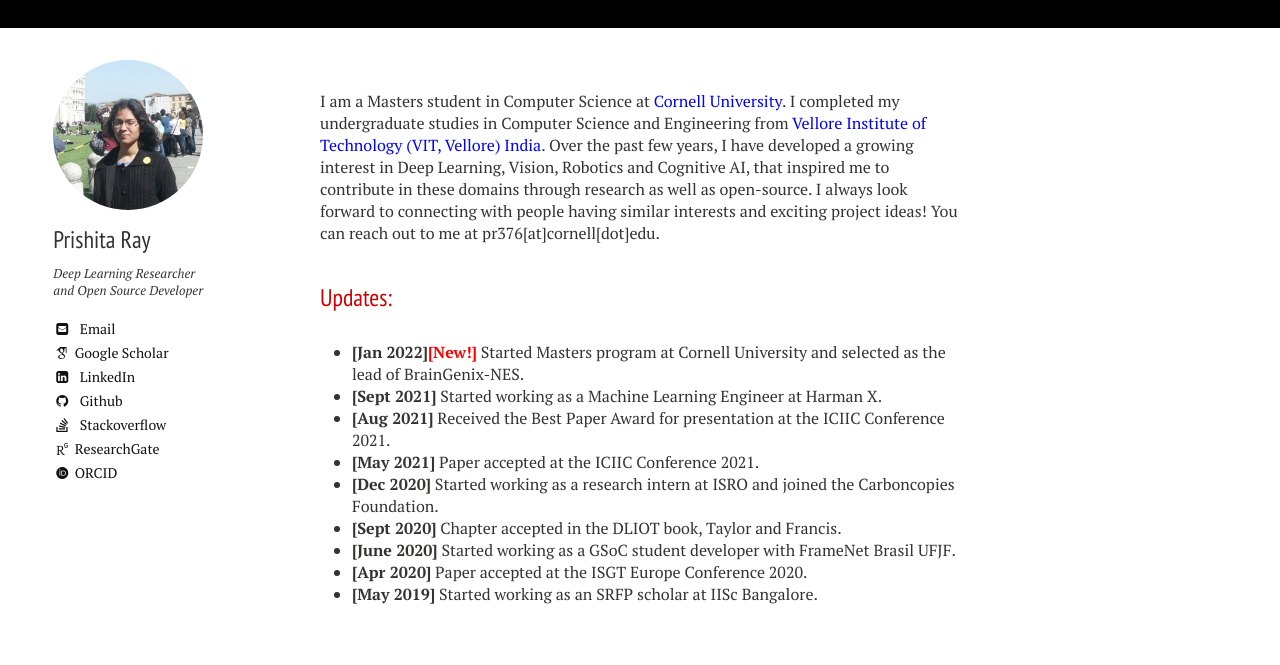
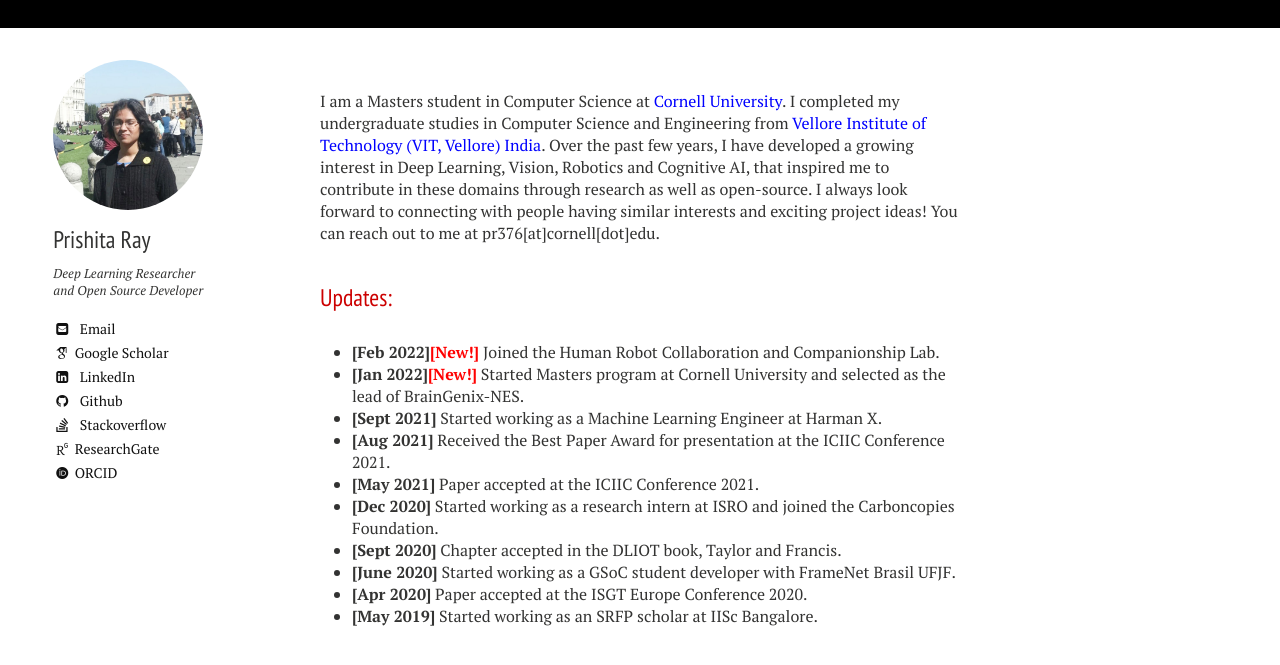
Before and after one commit to PRISHIta123/PRISHIta123.github.io, a Jekyll site: the page built from index.md, in a window 1280 px wide, cut to the strip 104-769 px from the top of the page. Built offline with Jekyll 4.4.1, drawn with Linux system fonts in a browser that asks for light colours; nearby versions of some CDN libraries; some web fonts are replaced.

Commit message:
Update index.md

```diff
--- a/index.md
+++ b/index.md
@@ -11,6 +11,7 @@
 
 ## Updates:
 
+- **[Feb 2022]<a style="color: red">[New!]</a>** Joined the Human Robot Collaboration and Companionship Lab.
 - **[Jan 2022]<a style="color: red">[New!]</a>** Started Masters program at Cornell University and selected as the lead of BrainGenix-NES.
 - **[Sept 2021]** Started working as a Machine Learning Engineer at Harman X.
 - **[Aug 2021]** Received the Best Paper Award for presentation at the ICIIC Conference 2021.
```
